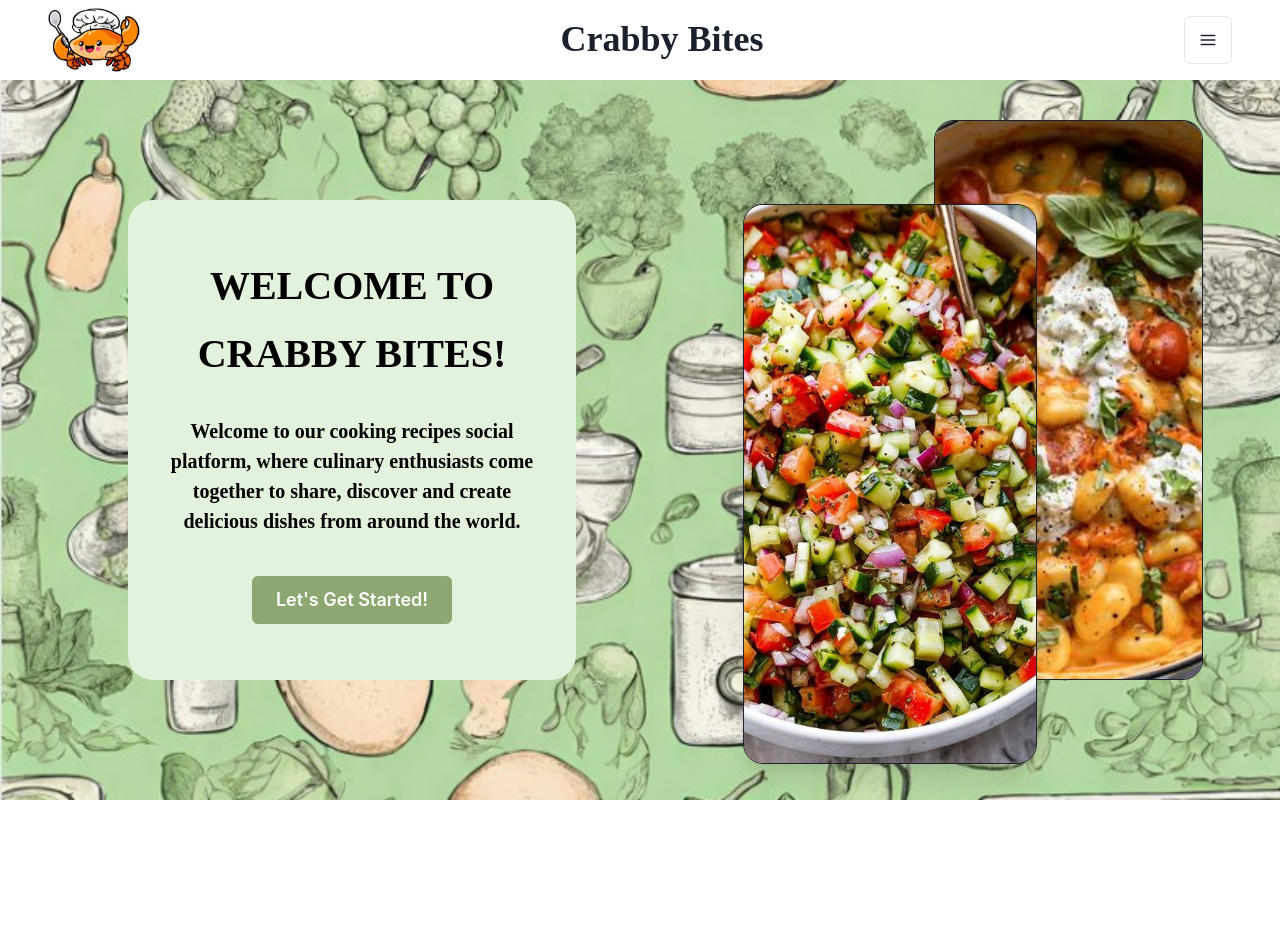
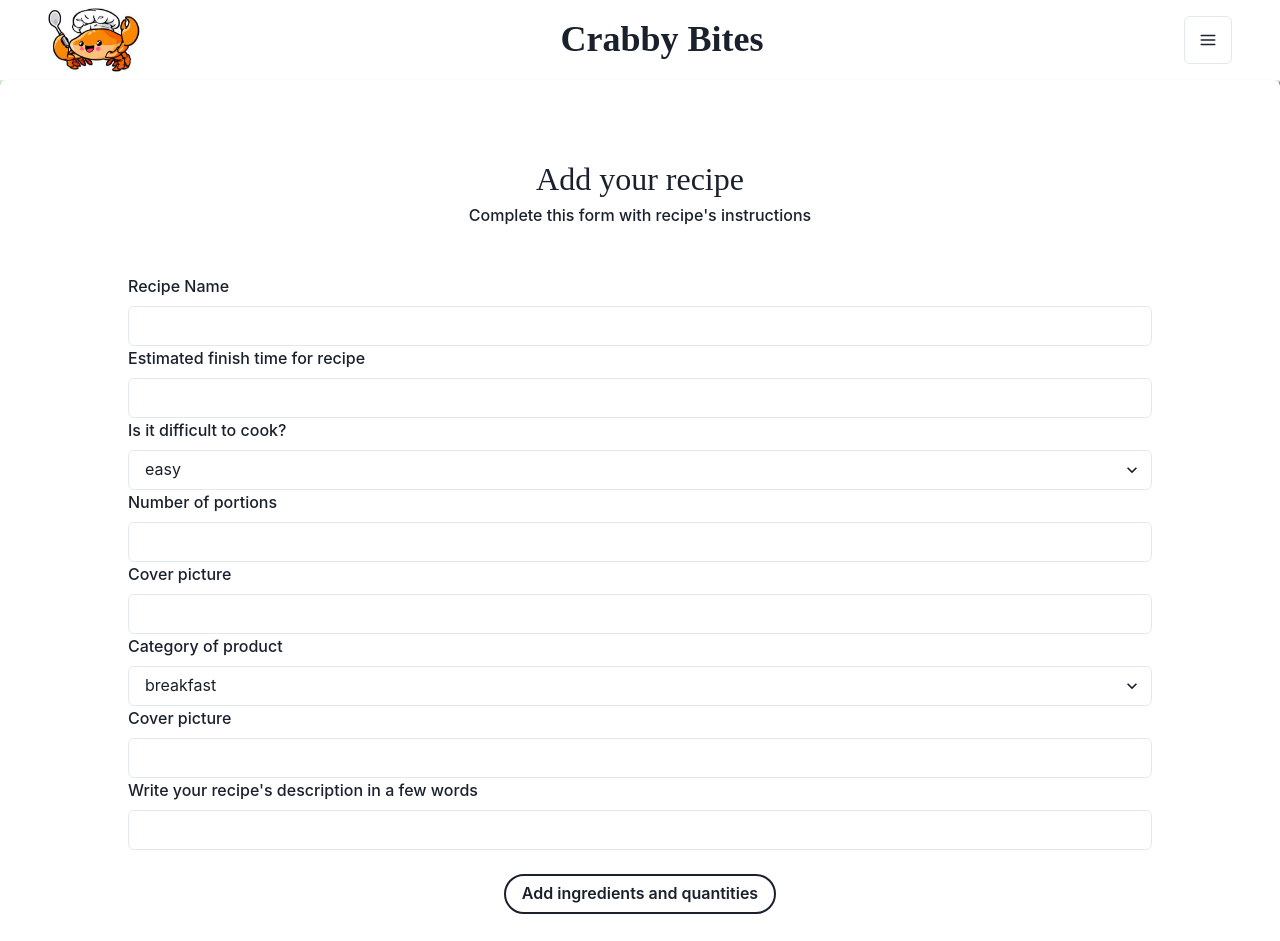
Before and after one commit to Bogdandragon/CrabbyBites, a React (Create React App) app in the folder frontend/: page / in a window 1280 px wide. Shown: the top 941 px of the page. Before the commit the page ends 800 px from the top, so only its background shows below. Built offline with nearby package versions, Linux system fonts and the light colour scheme; the HTML template or start-up script is replaced by a standard one; a web font is replaced by a local one; what yup-password would draw is missing.

Commit message:
first draft

```diff
--- a/frontend/src/App.jsx
+++ b/frontend/src/App.jsx
@@ -9,6 +9,7 @@ import RegisterPage from './components/RegisterPage/RegisterPage';
 import LoginPage from './components/LoginPage/LoginPage';
 import theme from './components/Theme/Theme';
 import HomePage from './components/HomePage/HomePage';
+import AddRecipePage from './components/AddRecipePage/AddRecipePage';
 import { Route, BrowserRouter, Routes, useNavigate } from 'react-router-dom';
 
 function App() {
@@ -18,9 +19,11 @@ function App() {
 			<div className="App">
 				<BrowserRouter>
 					<Routes>
+						{/* <Route path="/" element={<HomePage />} /> */}
 						<Route path="/register" element={<RegisterPage />} />
 						<Route path="/login" element={<LoginPage />} />
-						<Route path="/" element={<HomePage />} />
+						{/* <Route path="/add-recipe" element={<AddRecipePage />} /> */}
+						<Route path="/" element={<AddRecipePage />} />
 					</Routes>
 				</BrowserRouter>
 			</div>
--- /dev/null
+++ b/frontend/src/components/AddRecipePage/AddRecipePage.jsx
@@ -0,0 +1,130 @@
+import Page from "../Page/Page";
+import { Field, useFormik } from 'formik';
+import { Input, FormControl, FormLabel, FormErrorMessage, Button } from '@chakra-ui/react';
+import { SimpleGrid, Box, Checkbox, Card, Center, useToast, Select } from '@chakra-ui/react'
+import { CardBody } from 'react-bootstrap';
+import SubmitButton from '../Buttons/SubmitButton'
+import InfoButton from '../Buttons/InfoButton'
+import './AddRecipePage.css';
+import { Form, useNavigate } from 'react-router-dom';
+import axios from "axios";
+import * as Yup from 'yup';
+
+function AddRecipePage() {
+    const navigate = useNavigate();
+    const toast = useToast();
+
+    const formikAddRecipe = useFormik({
+        initialValues: {
+          recipeName: '',
+          finishTime: '',
+          difficulty: '',
+          noPortions: '',
+          cover: '',
+          category: '',
+          description: '',
+          ingredients: '',
+          instructions: ''
+        },
+        onSubmit: (values) => {},
+        validationSchema: Yup.object().shape({
+        })
+    })
+    const BasicSelect = () => {
+        const selectedOption = '';
+        selectedOption = '';
+
+        const handleSelectChange = (event) => {
+            const selectedValue = event.target.value;
+            selectedOption(selectedValue);
+        }
+    }
+
+    return (
+        <Page>
+            {/* TODO background*/}
+            <Box h='100%' w='100%' textAlign='left'
+                bgImage={'cookingBackground.jpeg'}
+                bgPosition='center'
+                bgSize='cover'
+                bgRepeat='no-repeat'
+                >
+                <Card py='10vh' px='10vw'>
+                    <CardBody>
+                        <Center><h2 className='title-font'>Add your recipe</h2></Center>
+                        <Center><h6>Complete this form with recipe's instructions</h6></Center>
+                        <FormControl py='5vh' onSubmit={formikAddRecipe.handleSubmit}>
+                            <FormControl isInvalid={formikAddRecipe.errors.recipeName && formikAddRecipe.touched.recipeName} onChange={formikAddRecipe.handleChange} >
+                                <FormLabel>Recipe Name</FormLabel>
+                                <Input id='recipeName' name='recipeName' type='text' onChange={formikAddRecipe.handleChange} value={formikAddRecipe.values.recipeName}/>
+                                <FormErrorMessage>{formikAddRecipe.errors.recipeName}</FormErrorMessage>
+                            </FormControl>
+                            <FormControl isInvalid={formikAddRecipe.errors.finishTime && formikAddRecipe.touched.finishTime} onChange={formikAddRecipe.handleChange} >
+                                <FormLabel>Estimated finish time for recipe</FormLabel>
+                                <Input id='finishTime' name='finishTime' type='finishTime' onChange={formikAddRecipe.handleChange} value={formikAddRecipe.values.finishTime}/>
+                                <FormErrorMessage>{formikAddRecipe.errors.finishTime}</FormErrorMessage>
+                            </FormControl>
+                            {/* TODO onChange function doesn't work*/}
+                            <FormControl>
+                                <FormLabel>Is it difficult to cook?</FormLabel>
+                                <Select onChange={BasicSelect.handleSelectChange} value={formikAddRecipe.values.difficulty}>
+                                    <option value='easy'>easy</option>
+                                    <option value='medium'>medium</option>
+                                    <option value='hard'>hard</option>
+                                </Select>
+                            </FormControl>
+                            <FormControl isInvalid={formikAddRecipe.errors.noPortions && formikAddRecipe.touched.noPortions} onChange={formikAddRecipe.handleChange} >
+                                <FormLabel>Number of portions</FormLabel>
+                                <Input id='noPortions' name='noPortions' type='noPortions' onChange={formikAddRecipe.handleChange} value={formikAddRecipe.values.noPortions}/>
+                                <FormErrorMessage>{formikAddRecipe.errors.noPortions}</FormErrorMessage>
+                            </FormControl>
+                            {/* TODO special field to select a picture from files*/}
+                            <FormControl isInvalid={formikAddRecipe.errors.cover && formikAddRecipe.touched.cover} onChange={formikAddRecipe.handleChange} >
+                                <FormLabel>Cover picture</FormLabel>
+                                <Input id='cover' name='cover' type='cover' onChange={formikAddRecipe.handleChange} value={formikAddRecipe.values.cover}/>
+                                <FormErrorMessage>{formikAddRecipe.errors.cover}</FormErrorMessage>
+                            </FormControl>
+                            {/* TODO onChange function doesn't work*/}
+                            <FormControl>
+                                <FormLabel>Category of product</FormLabel>
+                                <Select onChange={BasicSelect.handleSelectChange} value={formikAddRecipe.values.category}>
+                                    <option value='breakfast'>breakfast</option>
+                                    <option value='lunch'>lunch</option>
+                                    <option value='dinner'>dinner</option>
+                                    <option value='dessert'>dessert</option>
+                                    <option value='snack'>snack</option>
+                                </Select>
+                            </FormControl>
+                            <FormControl isInvalid={formikAddRecipe.errors.cover && formikAddRecipe.touched.cover} onChange={formikAddRecipe.handleChange} >
+                                <FormLabel>Cover picture</FormLabel>
+                                <Input id='cover' name='cover' type='cover' onChange={formikAddRecipe.handleChange} value={formikAddRecipe.values.cover}/>
+                                <FormErrorMessage>{formikAddRecipe.errors.cover}</FormErrorMessage>
+                            </FormControl>
+                            <FormControl isInvalid={formikAddRecipe.errors.description && formikAddRecipe.touched.description} onChange={formikAddRecipe.handleChange} >
+                                <FormLabel>Write your recipe's description in a few words</FormLabel>
+                                <Input id='description' name='description' type='description' onChange={formikAddRecipe.handleChange} value={formikAddRecipe.values.description}/>
+                                <FormErrorMessage>{formikAddRecipe.errors.description}</FormErrorMessage>
+                            </FormControl>
+                            {/* TODO popup for ingredients*/}
+                            <Center py='3vh'><InfoButton text='Add ingredients and quantities' /></Center>
+                            {/* TODO group of form controls for instructions*/}
+                            <FormControl isInvalid={formikAddRecipe.errors.instructions && formikAddRecipe.touched.instructions} onChange={formikAddRecipe.handleChange} >
+                                <FormLabel>Write the instructions for your recipe</FormLabel>
+                                <Input id='instructions' name='instructions' type='instructions' onChange={formikAddRecipe.handleChange} value={formikAddRecipe.values.instructions}/>
+                                <FormErrorMessage>{formikAddRecipe.errors.instructions}</FormErrorMessage>
+                            </FormControl>
+
+                            <Box py='5vh'>
+                                <Checkbox colorScheme='greenBrand' defaultChecked size='md'>I agree with <Button colorScheme='greenBrand' variant='link'>Terms and Conditions</Button></Checkbox>
+                            </Box>
+                            <Center><SubmitButton text="Preview" onClick={formikAddRecipe.handleSubmit}/></Center>
+                            <Center py='3vh'><SubmitButton text="Login" onClick={formikAddRecipe.handleSubmit}/></Center>
+                        </FormControl>
+                    </CardBody>
+                </Card>
+            </Box>
+        </Page>
+    );
+}
+
+export default AddRecipePage;
```
Also changed, not shown: frontend/src/components/AddRecipePage/AddRecipePage.css (added).
